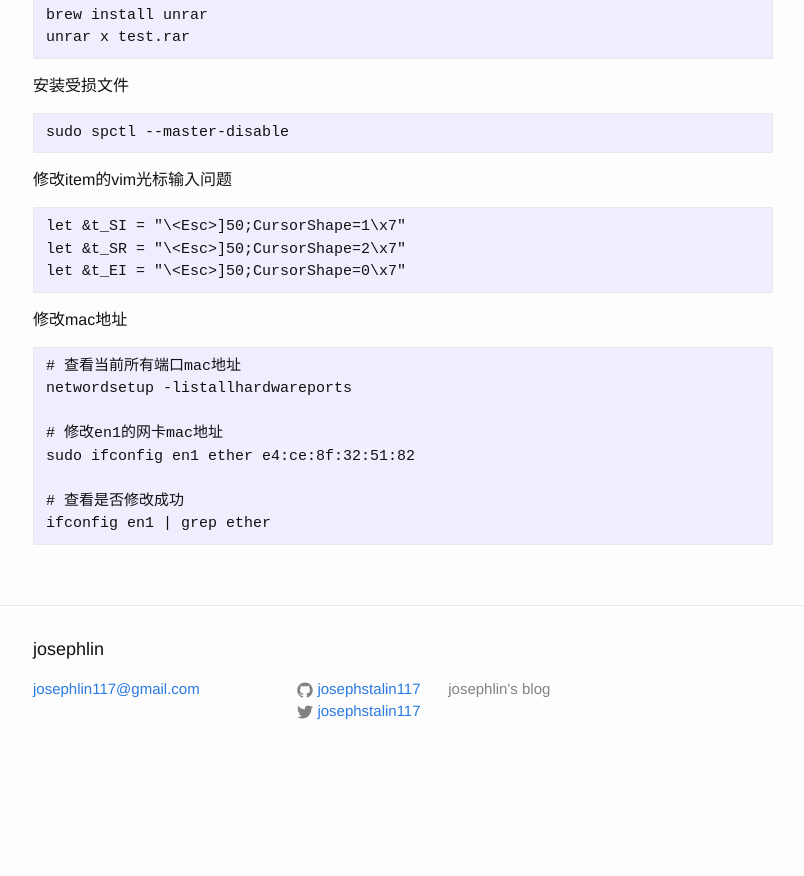
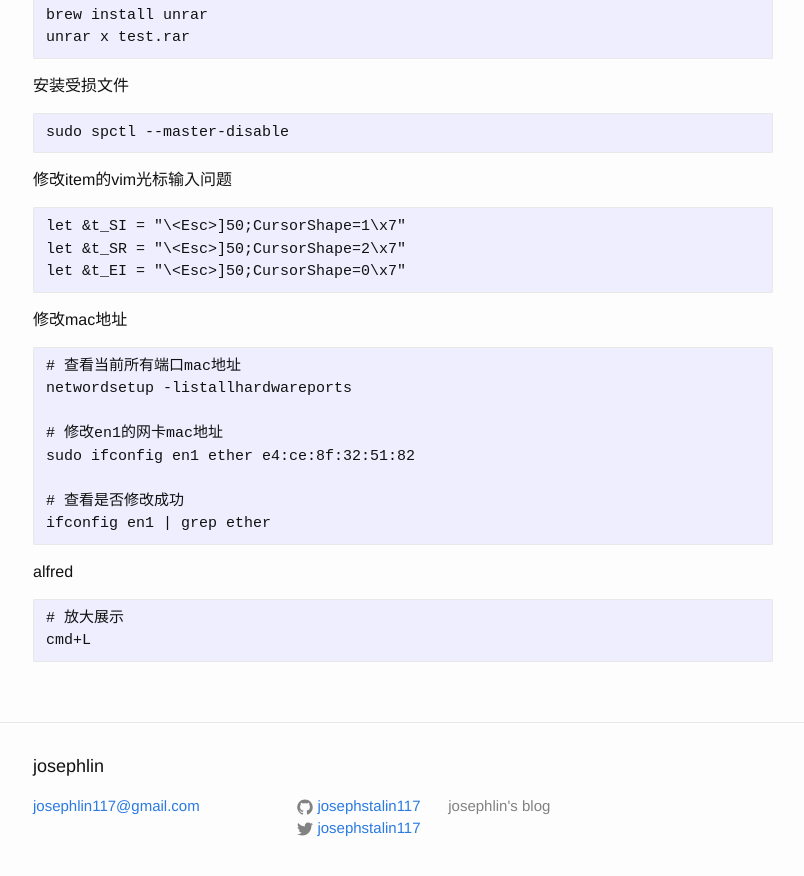
Before and after one commit to josephstalin117/josephstalin117.github.io, a Jekyll site: the page built from _posts/2016-07-03-mac.markdown, in a window 1280 px wide and 900 px high, scrolled down 2939 px. Shown: the top 876 px of the window, without its empty margins (237-1041 px from the left). Built offline with Jekyll 4.4.1, drawn with Linux system fonts in a browser that asks for light colours; before the commit the page ends 3722 px from its top, so only the background shows below that.

Commit message:
add alfred

````diff
--- a/_posts/2016-07-03-mac.markdown
+++ b/_posts/2016-07-03-mac.markdown
@@ -183,3 +183,9 @@ sudo ifconfig en1 ether e4:ce:8f:32:51:82
 # 查看是否修改成功
 ifconfig en1 | grep ether
 ```
+
+alfred
+```
+# 放大展示
+cmd+L
+```
````
